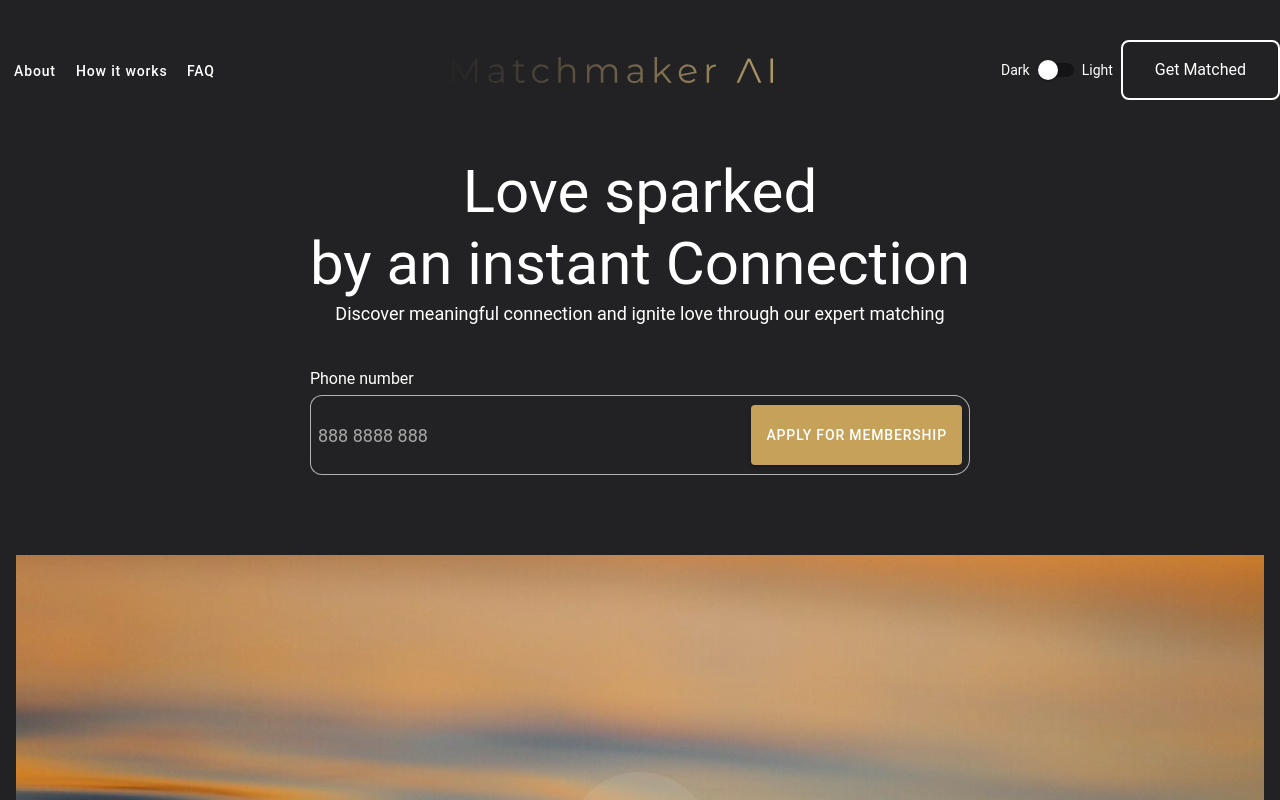
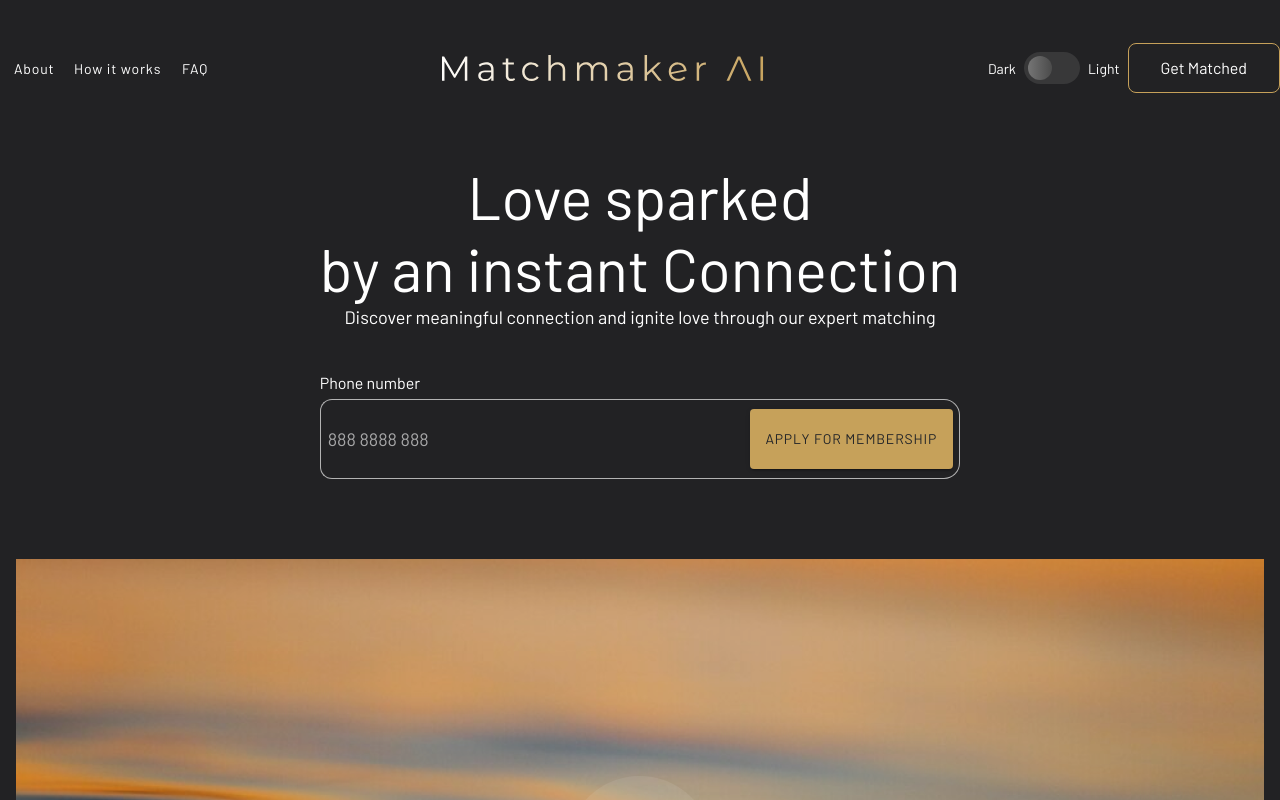
Before and after one commit to gfitzy123/matchmaker_ionic, a React (Vite) app: page /joinnow in a window 1280 px wide. Built offline with nearby package versions, Linux system fonts and the light colour scheme.

Commit message:
fix landing page minor issues

```diff
--- a/index.html
+++ b/index.html
@@ -3,7 +3,7 @@
   <head>
     <meta charset="utf-8" />
     <title>Ionic App</title>
-
+    <link href='https://fonts.googleapis.com/css?family=Barlow' rel='stylesheet'>
     <base href="/" />
 
     <meta name="color-scheme" content="light dark" />
--- a/src/components/common/accordion.jsx
+++ b/src/components/common/accordion.jsx
@@ -8,7 +8,7 @@ const AccordionItem = ({id, title, children }) => {
   };
 
   return (
-    <div className="border-b border-gray-200 w-full py-10">
+    <div className="border-b-2 border-borderColor w-full py-10">
       <button
         className="flex justify-between items-center w-full gap-8 text-left focus:outline-none"
         onClick={toggleAccordion}
--- a/src/components/landingpage/cards.jsx
+++ b/src/components/landingpage/cards.jsx
@@ -1,8 +1,6 @@
-import React from "react";
-
 const Cards = () => {
   return (
-<div className="flex flex-col gap-10 items-center justify-between lg:flex-row w-full max-w-[1280px]">
+<div className="flex flex-col gap-10 items-center lg:items-start justify-between lg:flex-row w-full max-w-[1280px]">
 <div className="flex gap-6 items-start lg:flex-col max-w-[280px]">
 <img className="p-2" src="glass.svg" alt="" />
     <div className="flex flex-col gap-5">
--- a/src/components/landingpage/footer.jsx
+++ b/src/components/landingpage/footer.jsx
@@ -26,8 +26,8 @@ const Footer = () => {
                     y2="13.222"
                     gradientUnits="userSpaceOnUse"
                   >
-                    <stop stop-color="#222224" />
-                    <stop offset="1" stop-color="#B29B6A" />
+                   <stop stop-color="var(--ion-text-color)" />
+                    <stop offset="1" stop-color="var(--ion-color-primary)" />
                   </linearGradient>
                 </defs>
               </svg>
--- a/src/components/landingpage/index.jsx
+++ b/src/components/landingpage/index.jsx
@@ -1,7 +1,6 @@
 import { useState, useEffect } from "react";
 import {
   IonToolbar,
-  IonImg,
   IonButton,
   IonToggle,
   IonButtons,
@@ -53,7 +52,7 @@ const Welcome = () => {
         </IonToolbar>
         <IonContent className="ion-padding flex flex-col justify-center items-center">
           <IonButtons className="flex flex-col gap-5">
-            <div className="w-full py-4 px-10 text-center rounded-lg border-2 border-bg-primary text-base">
+          <div className="border w-full border-primary py-4 px-8 text-base rounded-lg text-center leading-4 lg:block">
               Get Matched
             </div>
             <IonButton className="text-base" fill="clear">
@@ -81,14 +80,30 @@ const Welcome = () => {
           </IonButtons>
           <IonButtons className="flex text-base justify-center gap-1 p-10">
             <span>Dark</span>
-            <IonToggle checked={theme === "light"} onClick={toggleTheme} />
+            <label className="flex cursor-pointer select-none items-center">
+                <div className="relative">
+                  <input
+                    type="checkbox"
+                    checked={theme === "light"}
+                    onChange={toggleTheme}
+                    className="sr-only"
+                  />
+                  <div
+                    className={`box block h-8 w-14 rounded-full bg-secondary`}
+                  ></div>
+                  <div
+                    className={`absolute left-1 top-1 flex h-6 w-6 items-center justify-center rounded-full bg-gradient-to-r from-toggleOne to-toggleTwo transition
+             ${theme === "light" ? "translate-x-full" : ""}`}
+                  ></div>
+                </div>
+              </label>
             <span>Light</span>
           </IonButtons>
         </IonContent>
       </IonMenu>
       <IonPage id="main-content">
         <div className="flex justify-center">
-          <IonToolbar className="mt-10 max-w-[1280px]">
+          <IonToolbar className="mt-8 py-2 max-w-[1280px]">
             <IonButtons slot="start" className="hidden lg:block">
               <IonButton fill="clear">About</IonButton>
               <IonButton fill="clear">How it works</IonButton>
@@ -117,17 +132,33 @@ const Welcome = () => {
                     y2="13.222"
                     gradientUnits="userSpaceOnUse"
                   >
-                    <stop stop-color="#222224" />
-                    <stop offset="1" stop-color="#B29B6A" />
+                    <stop stop-color="var(--ion-text-color)" />
+                    <stop offset="1" stop-color="var(--ion-color-primary)" />
                   </linearGradient>
                 </defs>
               </svg>
             </div>
             <IonButtons className="gap-2 text-sm hidden lg:flex" slot="primary">
               <span>Dark</span>
-              <IonToggle checked={theme === "light"} onClick={toggleTheme} />
+              <label className="flex cursor-pointer select-none items-center">
+                <div className="relative">
+                  <input
+                    type="checkbox"
+                    checked={theme === "light"}
+                    onChange={toggleTheme}
+                    className="sr-only"
+                  />
+                  <div
+                    className={`box block h-8 w-14 rounded-full bg-secondary`}
+                  ></div>
+                  <div
+                    className={`absolute left-1 top-1 flex h-6 w-6 items-center justify-center rounded-full bg-gradient-to-r from-toggleOne to-toggleTwo transition
+             ${theme === "light" ? "translate-x-full" : ""}`}
+                  ></div>
+                </div>
+              </label>
               <span>Light</span>
-              <div className="border-2 border-bg-primary py-4 px-8 text-base rounded-lg hidden lg:block">
+              <div className="border border-primary py-4 px-8 text-base rounded-lg hidden leading-4 lg:block">
                 Get Matched
               </div>
             </IonButtons>
@@ -157,7 +188,10 @@ const Welcome = () => {
                     fill="outline"
                     placeholder="888 8888 888"
                   >
-                    <IonButton slot="end" className="h-[60px] hidden lg:block">
+                    <IonButton
+                      slot="end"
+                      className="h-[60px] hidden lg:block text-primaryBtn"
+                    >
                       APPLY FOR MEMBERSHIP
                     </IonButton>
                   </IonInput>
@@ -171,7 +205,7 @@ const Welcome = () => {
               <Form />
               <Cards />
               <Accordions />
-              <div className="flex flex-col lg:flex-row justify-between items-center bg-secondaryBtn rounded-2xl border gap-10 p-10 w-full max-w-[1280px]">
+              <div className="flex flex-col lg:flex-row justify-between items-center bg-secondaryBtn rounded-2xl gap-10 p-10 w-full max-w-[1280px]">
                 <div className="flex flex-col gap-2 justify-center text-left">
                   <h1 className="text-5xl">Find Your Perfect Match Today!</h1>
                   <p className="text-base">
@@ -179,7 +213,7 @@ const Welcome = () => {
                     tailored to you.
                   </p>
                 </div>
-                <button className="bg-primary py-7 px-10 w-full text-lg rounded-lg lg:w-[282px]">
+                <button className="bg-primary text-primaryBtn py-7 leading-5 px-10 w-full text-lg rounded-lg lg:w-[282px]">
                   ADVANCE POSITION
                 </button>
               </div>
--- a/src/pages/JoinNow.jsx
+++ b/src/pages/JoinNow.jsx
@@ -12,7 +12,7 @@ import {
 import { useState } from "react";
 import Logo from "../../public/assets/logo.svg";
 
-// import { MuiTelInput } from "mui-tel-input";
+import { MuiTelInput } from "mui-tel-input";
 
 const JoinNow = () => {
   const [phone, setPhone] = useState('');
--- a/src/theme/tailwind.css
+++ b/src/theme/tailwind.css
@@ -39,3 +39,7 @@ padding: 0px 8px;
     left: 50%;
     transform: translate(-50%, -50%);
   }
+
+  * {
+    font-family: 'Barlow';
+}
--- a/tailwind.config.js
+++ b/tailwind.config.js
@@ -5,32 +5,38 @@ module.exports = {
   theme: {
     extend: {
       fontSize: {
-        'xs': '.75rem',    // 12px
-        'sm': '.875rem',   // 14px
-        'base': '1rem',    // 16px
-        'lg': '1.125rem',  // 18px
-        'xl': '1.25rem',   // 20px
-        '2xl': '1.5rem',   // 24px
-        '3xl': '32px', // 30px
-        '4xl': '2.25rem',  // 36px
-        '5xl': '3rem',     // 48px
-        '6xl': '60px',     // 64px
+        xs: ".75rem", // 12px
+        sm: ".875rem", // 14px
+        base: "1rem", // 16px
+        lg: "1.125rem", // 18px
+        xl: "1.25rem", // 20px
+        "2xl": "1.5rem", // 24px
+        "3xl": "32px", // 30px
+        "4xl": "2.25rem", // 36px
+        "5xl": "3rem", // 48px
+        "6xl": "60px", // 64px
         // Custom font sizes
-        'tiny': '0.625rem', // 10px
-        'huge': '5rem',     // 80px
-      }
+        tiny: "0.625rem", // 10px
+        huge: "5rem", // 80px
+      },
     },
     colors: {
       primary: "var(--ion-color-primary)",
       "bg-primary": "var(--bg-primary)",
-      secondary: "var(ion-color-primary-rgb)",
+      secondary: "rgb(var(--ion-color-primary-rgb))",
       background: "var(--ion-background-color)",
       text: "var(--ion-text-color)",
-      "secondaryBtn": "var(--ion-color-secondary-btn)",
-      "primaryBtn": "var(--ion-color-primary-btn)",
+      secondaryBtn: "var(--ion-color-secondary-btn)",
+      primaryBtn: "var(--ion-color-primary-btn)",
       "women-svg": "var(--women-svg)",
       "men-svg": "var(--men-svg)",
-      "customTextGray": 'rgba(221, 221, 221, 1)',
+      customTextGray: "rgba(221, 221, 221, 1)",
+      toggleOne: "var(--toggle-btn-color-one)",
+      toggleTwo: "var(--toggle-btn-color-two)",
+      listHover: "var(--list-hover-color)",
+      hoverColor: "var(--hover-text-color)",
+      borderColor: "var(--border-color)",
+      itemBackground: "var(--item-background-color)",
     },
   },
   variants: {
```
Also changed, not shown: src/components/landingpage/form.jsx (+4 -6 lines), src/components/landingpage/header.jsx (deleted, +0 -77 lines), src/components/landingpage/waiting-list.jsx (+6 -7 lines), src/theme/variables.css (+16 -3 lines).
